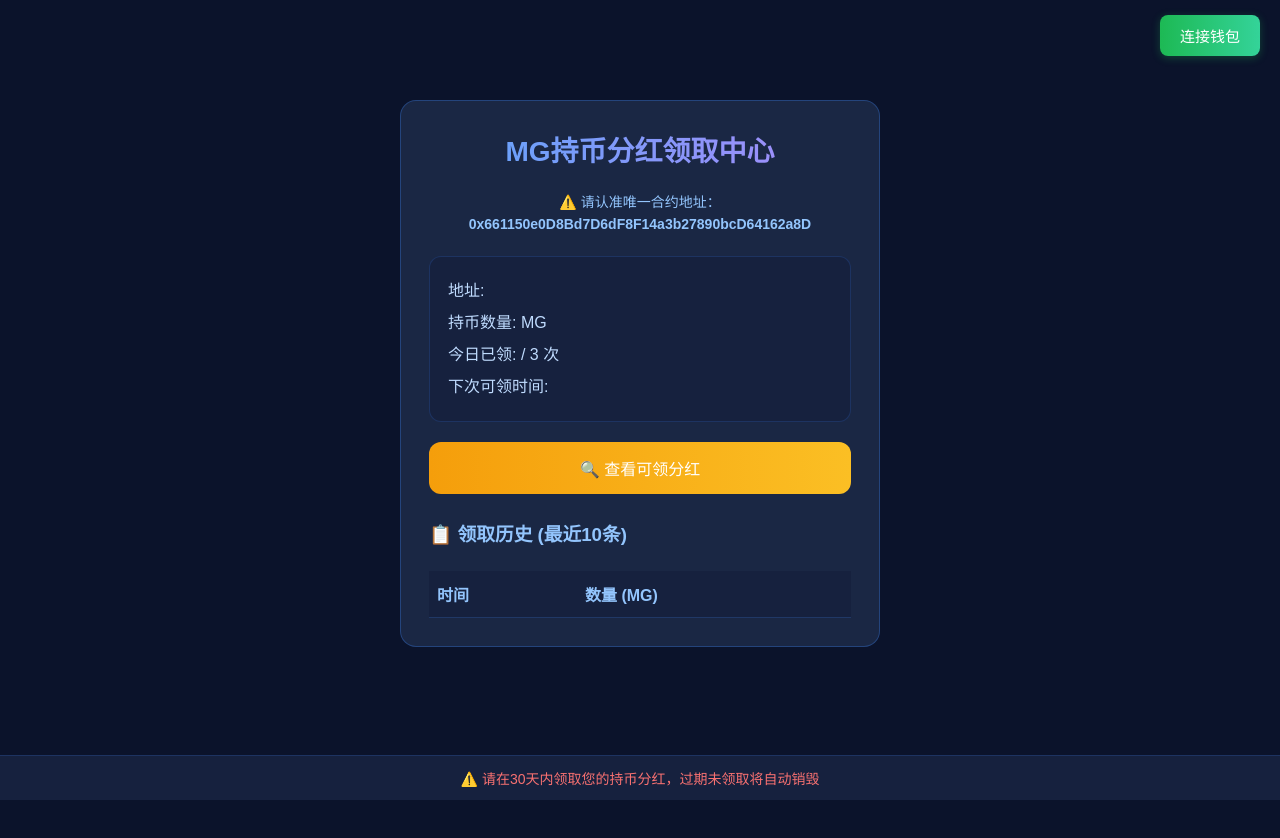
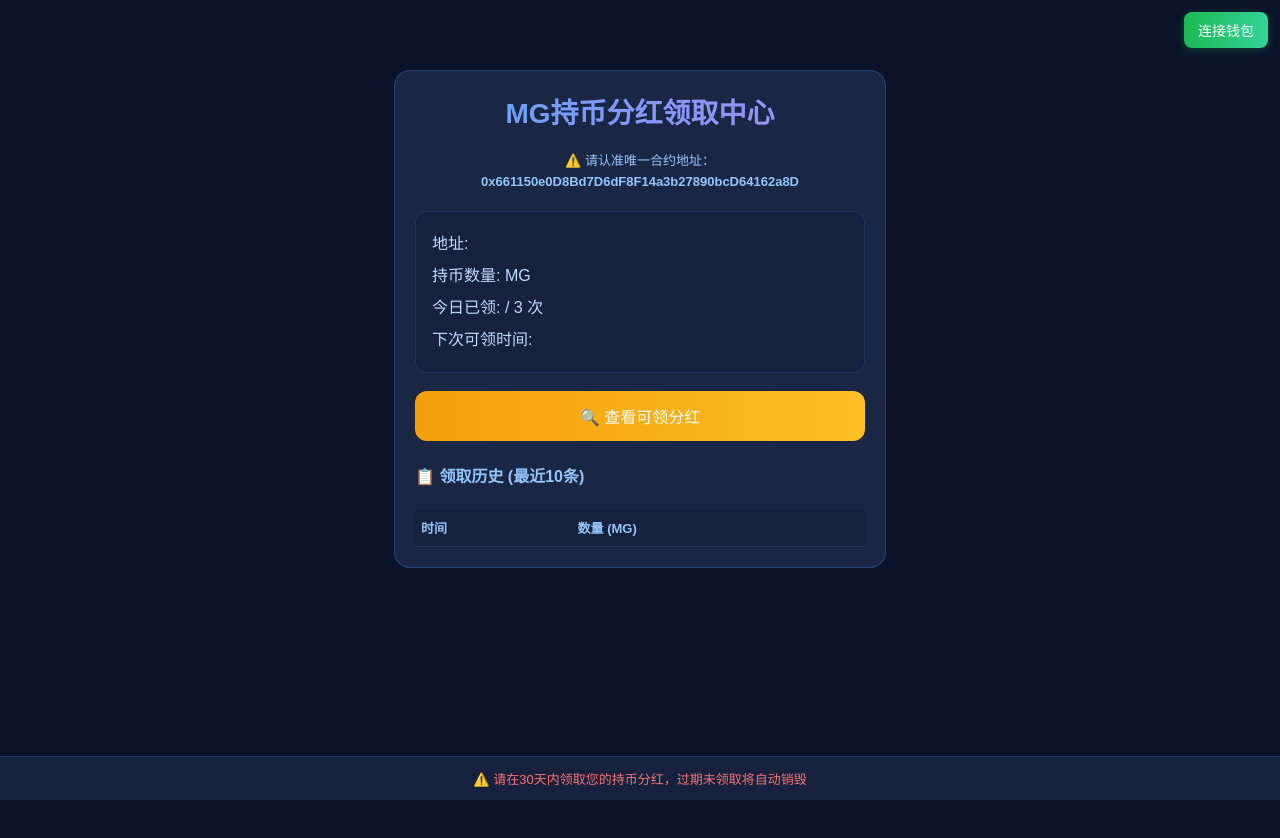
Before and after one commit to moneygodI/MGchibifenhong, a plain HTML site: page index.html in a window 1280 px wide. Drawn offline with Linux system fonts and the light colour scheme.

Commit message:
Update index.html

```diff
--- a/index.html
+++ b/index.html
@@ -1,8 +1,9 @@
 <!DOCTYPE html>
 <html lang="zh">
 <head>
+    <!-- 禁止缩放+移动端完美适配核心viewport -->
     <meta charset="UTF-8">
-    <meta name="viewport" content="width=device-width, initial-scale=1.0">
+    <meta name="viewport" content="width=device-width, initial-scale=1.0, maximum-scale=1.0, minimum-scale=1.0, user-scalable=no, viewport-fit=cover">
     <title>MG持币分红领取中心</title>
     <style>
         * {
@@ -10,83 +11,88 @@
             padding: 0;
             box-sizing: border-box;
             font-family: Arial, sans-serif;
+            touch-action: manipulation;/*禁止双击/双指缩放*/
         }
-        body {
+        html,body {
             background: #0b132b;
             min-height: 100vh;
             color: #fff;
-            padding-bottom: 70px;
+            padding-bottom: 80px;
+            overflow-x: hidden;/*禁止横向滚动*/
         }
-        /* 右上角连接钱包按钮 */
+        /* 右上角连接钱包按钮 手机自适应 */
         .wallet-top-btn {
             position: fixed;
-            top: 15px;
-            right: 20px;
-            z-index: 999;
-            padding: 10px 20px;
+            top:12px;
+            right:12px;
+            z-index:999;
+            padding:8px 14px;
             background: linear-gradient(90deg, #1db954, #34d399);
             color: #fff;
             border: none;
             border-radius: 8px;
-            font-size: 15px;
+            font-size:14px;
             cursor: pointer;
             box-shadow: 0 2px 8px rgba(29, 185, 84, 0.3);
         }
         .wallet-top-btn:hover {
             opacity: 0.9;
         }
-        /* 主容器卡片 */
+        /* 主容器卡片 手机左右留边 */
         .container {
-            max-width: 520px;
-            margin: 80px auto 0;
-            padding: 20px;
+            max-width:520px;
+            margin:70px auto 0;
+            padding:0 14px;
         }
         .card {
             background: #1a2744;
-            border: 1px solid #3b82f650;
-            border-radius: 16px;
-            padding: 28px;
+            border:1px solid #3b82f650;
+            border-radius:16px;
+            padding:20px;
         }
         .title {
-            text-align: center;
-            font-size: 28px;
-            font-weight: bold;
+            text-align:center;
+            font-size:clamp(22px,5vw,28px);
+            font-weight:bold;
             background: linear-gradient(90deg, #60a5fa, #a78bfa);
             -webkit-background-clip: text;
             color: transparent;
-            margin-bottom:22px;
+            margin-bottom:20px;
         }
         .contract-addr{
             color:#93c5fd;
-            font-size:14px;
+            font-size:13px;
             text-align:center;
             word-break:break-all;
-            margin-bottom:20px;
+            margin-bottom:18px;
             line-height:1.6;
         }
         .info-block {
             background: #16213e;
-            border: 1px solid #3b82f630;
-            border-radius: 12px;
-            padding: 18px;
-            margin-bottom:20px;
+            border:1px solid #3b82f630;
+            border-radius:12px;
+            padding:16px;
+            margin-bottom:18px;
             line-height:2;
         }
         .info-block p{
             color:#bfdbfe;
+            font-size:clamp(14px,3.8vw,16px);
         }
         .info-block span{
             color:#ffffff;
+            word-break:break-all;
         }
         .btn-group{
             display:flex;
-            gap:12px;
+            gap:10px;
             flex-wrap:wrap;
-            margin-bottom:15px;
+            margin-bottom:14px;
         }
         #check-btn{
             flex:1;
-            padding:14px;
+            min-width:130px;
+            padding:13px;
             border:none;
             border-radius:12px;
             font-size:16px;
@@ -96,7 +102,8 @@
         }
         #claim-btn{
             flex:1;
-            padding:14px;
+            min-width:130px;
+            padding:13px;
             border:none;
             border-radius:12px;
             font-size:16px;
@@ -109,42 +116,43 @@
             cursor:not-allowed;
         }
         .pending-display{
-            font-size:19px;
+            font-size:clamp(16px,4.5vw,19px);
             font-weight:bold;
             color:#a78bfa;
             margin:12px 0;
         }
         .status-txt {
-            font-size: 15px;
-            margin: 10px 0;
+            font-size:14px;
+            margin:10px 0;
         }
         .success { color: #34d399; font-weight:bold; }
         .error { color: #f87171; font-weight:bold; }
         .loader {
             display: inline-block;
-            width: 16px;
-            height: 16px;
-            border: 2px solid rgba(255,255,255,0.2);
-            border-top: 2px solid #60a5fa;
-            border-radius: 50%;
+            width:16px;
+            height:16px;
+            border:2px solid rgba(255,255,255,0.2);
+            border-top:2px solid #60a5fa;
+            border-radius:50%;
             animation: spin 1s linear infinite;
-            margin-right: 6px;
+            margin-right:6px;
             vertical-align:middle;
         }
         @keyframes spin {
             to { transform: rotate(360deg); }
         }
-        /*表格样式*/
+        /*表格手机自适应缩小字体*/
         table{
             width:100%;
             border-collapse:collapse;
-            margin-top:25px;
+            margin-top:22px;
         }
         th,td{
-            padding:11px 8px;
+            padding:9px 6px;
             border-bottom:1px solid #3b82f630;
             color:#bfdbfe;
             text-align:left;
+            font-size:13px;
         }
         th{
             background:#16213e;
@@ -152,21 +160,22 @@
         }
         h3{
             color:#93c5fd;
-            margin-top:25px;
+            margin-top:22px;
             margin-bottom:10px;
+            font-size:16px;
         }
-        /*底部常驻提示*/
+        /*底部常驻提示 全屏自适应*/
         .footer-tip {
             position: fixed;
-            bottom: 0;
-            left: 0;
-            width: 100%;
-            background: #16213e;
-            color: #f87171;
-            text-align: center;
-            padding: 12px;
-            font-size: 14px;
-            border-top: 1px solid #3b82f630;
+            bottom:0;
+            left:0;
+            width:100%;
+            background:#16213e;
+            color:#f87171;
+            text-align:center;
+            padding:12px 10px;
+            font-size:13px;
+            border-top:1px solid #3b82f630;
         }
     </style>
 </head>
@@ -377,6 +386,8 @@
     }
 
     window.onload = initProvider;
+    //ios禁止手势缩放
+    document.addEventListener('gesturestart',e=>e.preventDefault());
 </script>
 </body>
 </html>
```
